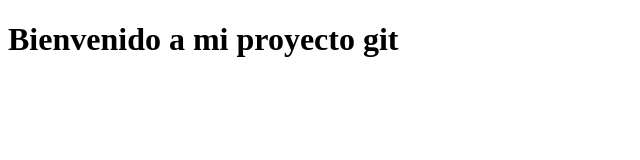
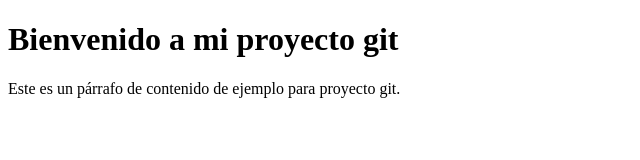
Before and after one commit to puentesramos-SPARTA/Git, a plain HTML site: page index.html in a window 1280 px wide. Shown: the whole page, without its empty margins (0-640 px from the left). Drawn offline with Linux system fonts and the light colour scheme.

Commit message:
feat: agregar párrafo de contenido

```diff
--- a/index.html
+++ b/index.html
@@ -8,6 +8,7 @@
 <body>
 
     <h1>Bienvenido a mi proyecto git</h1>
+    <p>Este es un párrafo de contenido de ejemplo para proyecto git.</p>
 
 </body>
 </html>
```
